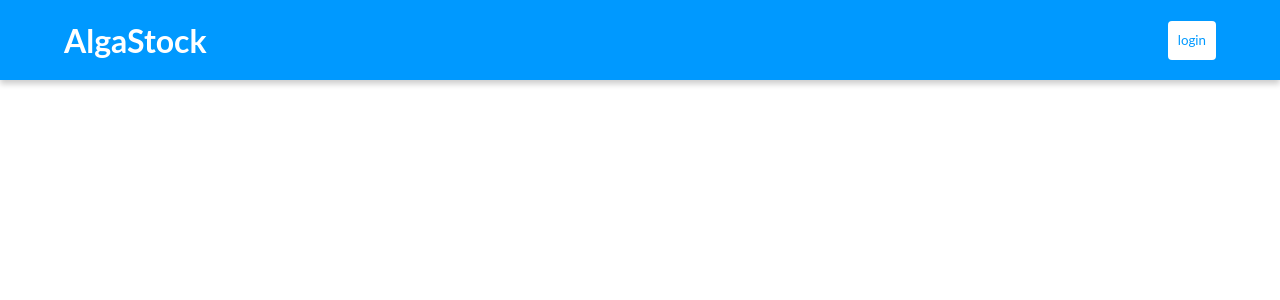
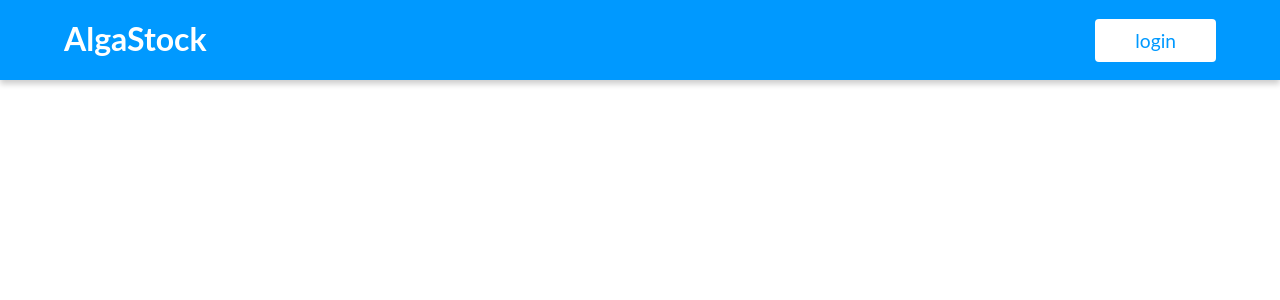
Before and after one commit to CarolinaOlivaCruz/spa-alga-works, a React (Create React App) app: page / in a window 1280 px wide. Shown: the top 300 px of the page. Built offline with nearby package versions, Linux system fonts and the light colour scheme.

Commit message:
feat: font-size button

```diff
--- a/src/components/Button/styles.ts
+++ b/src/components/Button/styles.ts
@@ -6,4 +6,9 @@ export const ButtonStyled = styled.button`
   border-radius: 4px;
   color: #09f;
   background-color: #ffff;
+
+  @media(min-width: 700px) {
+    padding: 10px 40px;
+    font-size: 1.2rem;
+  }
 `;
```
